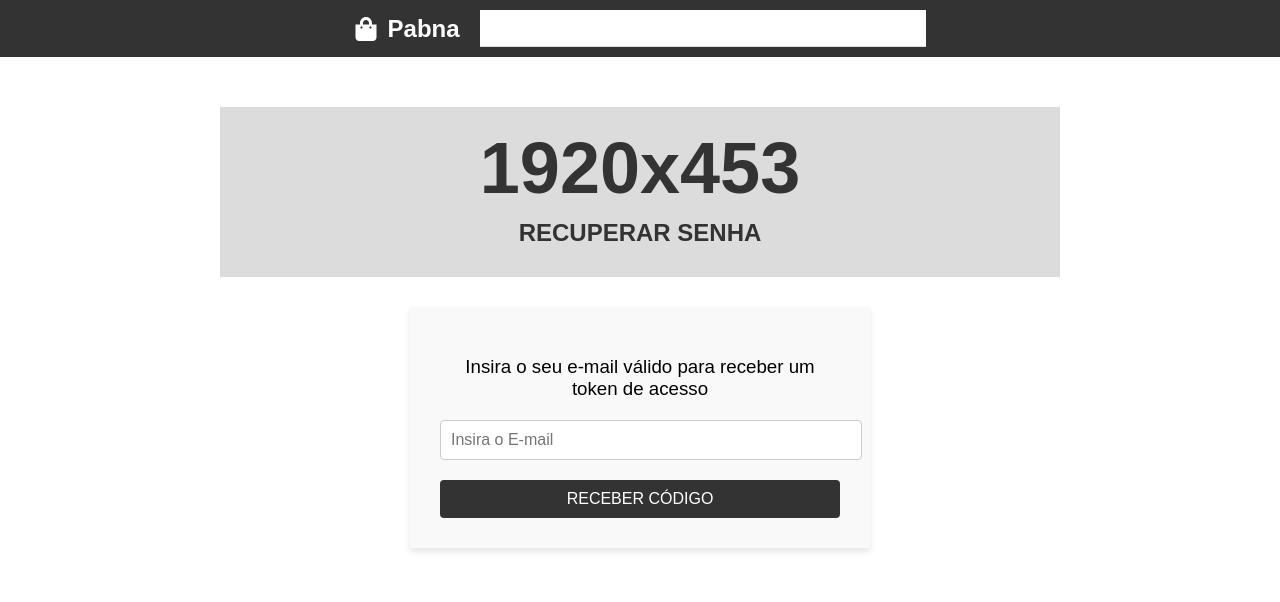
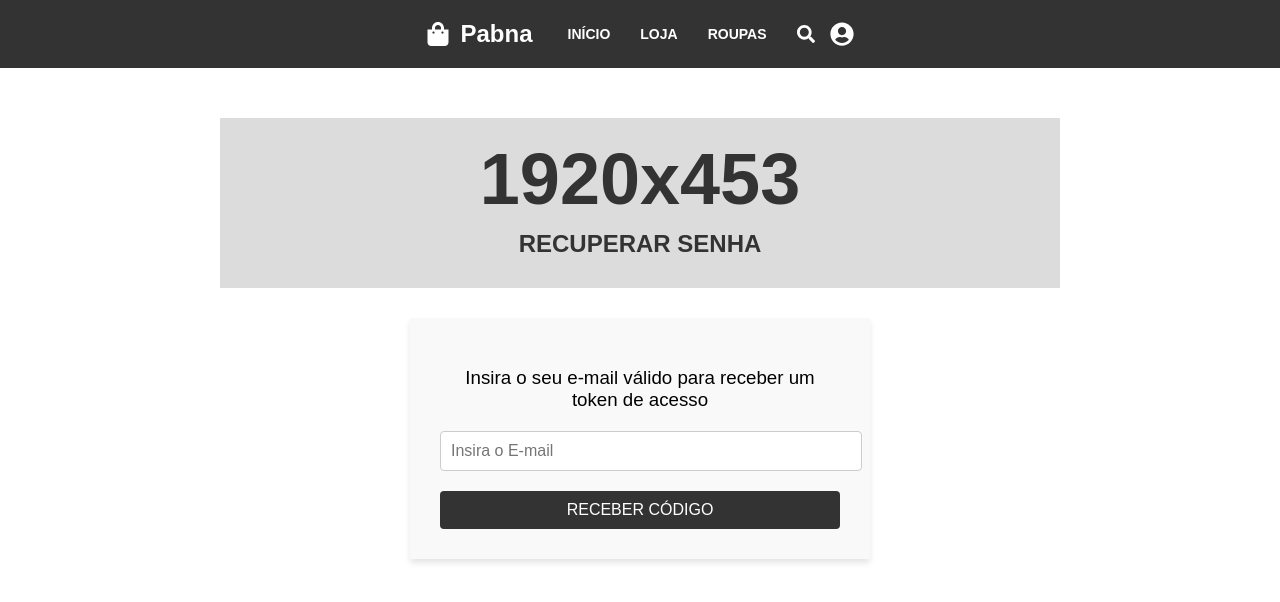
Before and after one commit to IvandersonDev/E-commerce-roupas, a React (Create React App) app in the folder e-commerce-roupas/: page /recuperar-senha in a window 1280 px wide. Shown: the top 602 px of the page. Built offline with nearby package versions, Linux system fonts and the light colour scheme.

Commit message:
Menu corrigido e API de login movida para "db"

```diff
--- a/e-commerce-roupas/src/api-tela-login/users/users.json
+++ /dev/null
@@ -1,6 +0,0 @@
-[
-  {
-    "email": "alex@gmail.com",
-    "password": "123"
-  }
-]
--- a/e-commerce-roupas/src/components/Login.js
+++ b/e-commerce-roupas/src/components/Login.js
@@ -1,9 +1,8 @@
 import React, { useState, useEffect } from "react";
 import { useNavigate } from "react-router-dom";
-import { FaShoppingBag, FaSearch, FaUserCircle } from "react-icons/fa";
 import axios from "axios";
-import { Link } from "react-router-dom";
 import { Helmet } from "react-helmet";
+import Menu from "../components/Menu";
 
 function Login() {
   const navigate = useNavigate();
@@ -68,20 +67,7 @@ function Login() {
           alignItems: "center",
         }}
       >
-        {/* Logo com ícone */}
-        <div style={{ display: "flex", alignItems: "center", marginRight: "20px" }}>
-          <FaShoppingBag style={{ fontSize: "24px", marginRight: "10px" }} />
-          <div style={{ fontSize: "24px", fontWeight: "bold" }}>Pabna</div>
-        </div>
-
-        {/* Menu */}
-        <nav style={{ display: "flex", alignItems: "center" }}>
-          <Link to="/" style={linkStyle}>INÍCIO</Link>
-          <a href="#loja" style={linkStyle}>LOJA</a>
-          <a href="#roupas" style={linkStyle}>ROUPAS</a>
-          <FaSearch style={{ fontSize: "18px", marginLeft: "15px", cursor: "pointer" }} />
-          <FaUserCircle style={{ fontSize: "24px", marginLeft: "15px", cursor: "pointer" }} />
-        </nav>
+        <Menu />
       </header>
 
       {/* Mensagem de resposta como pop-up */}
@@ -228,14 +214,6 @@ function Login() {
   );
 }
 
-const linkStyle = {
-  color: "#fff",
-  textDecoration: "none",
-  margin: "0 15px",
-  fontSize: "14px",
-  fontWeight: "bold",
-};
-
 const inputStyle = {
   width: "100%",
   padding: "10px",
--- a/e-commerce-roupas/src/components/Menu.js
+++ b/e-commerce-roupas/src/components/Menu.js
@@ -1,38 +1,24 @@
-import React from "react";
-import { Link } from "react-router-dom";
-import { FaSearch, FaUserCircle, FaShoppingBag } from "react-icons/fa"; // Adicionei a importação correta
-import '../css/Menu.css';  // Ajuste o caminho de acordo com a estrutura do seu projeto
+import React from 'react';
+import { Link } from 'react-router-dom';
+import { FaShoppingBag, FaSearch, FaUserCircle } from 'react-icons/fa';
+import '../css/Menu.css';
 
-const Menu = () => {
+function Menu() {
   return (
-    <nav style={{ display: "flex", alignItems: "center", justifyContent: "space-between", width: "100%" }}>
-      <div style={{ display: "flex", alignItems: "center" }}>
-        {/* Logo com ícone */}
-        <div style={{ display: "flex", alignItems: "center", marginRight: "20px" }}>
-          <FaShoppingBag style={{ fontSize: "24px", marginRight: "10px" }} />
-          <div style={{ fontSize: "24px", fontWeight: "bold" }}>Pabna</div>
-        </div>
-
-        {/* Links do Menu */}
-        <Link to="/" style={linkStyle}>INÍCIO</Link>
-        <a href="#loja" style={linkStyle}>LOJA</a>
-        <a href="#roupas" style={linkStyle}>ROUPAS</a>
+    <header className="menu-header">
+      <div className="menu-logo">
+        <FaShoppingBag className="menu-icon" />
+        <div className="menu-title">Pabna</div>
       </div>
-
-      {/* Ícones de Pesquisa e Usuário */}
-      <div style={{ display: "flex", alignItems: "center" }}>
-        <FaSearch style={{ fontSize: "18px", marginLeft: "15px", cursor: "pointer" }} />
-        <FaUserCircle style={{ fontSize: "24px", marginLeft: "15px", cursor: "pointer" }} />
-      </div>
-    </nav>
+      <nav className="menu-nav">
+        <Link to="/" className="menu-link">INÍCIO</Link>
+        <a href="#loja" className="menu-link">LOJA</a>
+        <a href="#roupas" className="menu-link">ROUPAS</a>
+        <FaSearch className="menu-search" />
+        <FaUserCircle className="menu-user" />
+      </nav>
+    </header>
   );
-};
-
-const linkStyle = {
-  textDecoration: "none",
-  color: "#000",
-  marginRight: "20px",
-  fontSize: "18px",
-};
+}
 
 export default Menu;
--- a/e-commerce-roupas/src/components/RecuperarSenha.js
+++ b/e-commerce-roupas/src/components/RecuperarSenha.js
@@ -1,7 +1,6 @@
 import React, { useState } from "react";
-import { FaShoppingBag } from "react-icons/fa";
-import { Link } from "react-router-dom";
 import { Helmet } from "react-helmet";
+import Menu from "../components/Menu";
 
 function RecuperarSenha() {
   const [email, setEmail] = useState("");
@@ -49,17 +48,8 @@ function RecuperarSenha() {
           alignItems: "center",
         }}
       >
-        <div style={{ display: "flex", alignItems: "center", marginRight: "20px" }}>
-          <FaShoppingBag style={{ fontSize: "24px", marginRight: "10px" }} />
-          <div style={{ fontSize: "24px", fontWeight: "bold" }}>Pabna</div>
-        </div>
-        <nav style={{ display: "flex" }}>
-          <Link to="/" style={linkStyle}>INÍCIO</Link>
-          <a href="#fornecedores" style={linkStyle}>FORNECEDORES</a>
-          <a href="#roupas" style={linkStyle}>ROUPAS</a>
-          <a href="#contato" style={linkStyle}>CONTATO</a>
-        </nav>
-      </header>
+        <Menu />
+        </header>
 
       {/* Mensagem de resposta como pop-up */}
       {(message || error) && (
--- a/e-commerce-roupas/src/components/Registro.js
+++ b/e-commerce-roupas/src/components/Registro.js
@@ -1,7 +1,7 @@
 import React, { useState } from "react";
 import { FaShoppingBag } from "react-icons/fa";
-import { Link } from "react-router-dom";
 import { Helmet } from "react-helmet";
+import Menu from "../components/Menu";
 
 
 function Registro() {
@@ -50,19 +50,7 @@ function Registro() {
           alignItems: "center",
         }}
       >
-        {/* Logo com ícone */}
-        <div style={{ display: "flex", alignItems: "center", marginRight: "20px" }}>
-          <FaShoppingBag style={{ fontSize: "24px", marginRight: "10px" }} />
-          <div style={{ fontSize: "24px", fontWeight: "bold" }}>Pabna</div>
-        </div>
-
-        {/* Menu */}
-        <nav style={{ display: "flex", alignItems: "center" }}>
-          <Link to="/" style={linkStyle}>INÍCIO</Link>
-          <a href="#fornecedores" style={linkStyle}>FORNECEDORES</a>
-          <a href="#roupas" style={linkStyle}>ROUPAS</a>
-          <a href="#contato" style={linkStyle}>CONTATO</a>
-        </nav>
+      <Menu />
       </header>
 
       {/* Mensagem de resposta como pop-up */}
--- a/e-commerce-roupas/src/css/Menu.css
+++ b/e-commerce-roupas/src/css/Menu.css
@@ -1,36 +1,49 @@
-/* src/components/Menu.css */
-
-nav {
+.menu-header {
+    background-color: #333;
+    color: #fff;
+    padding: 10px 20px;
     display: flex;
-    justify-content: space-between;
+    justify-content: center;
     align-items: center;
-    padding: 10px 20px;
-    background-color: #fff;
-    border-bottom: 1px solid #ddd;
   }
 
-  nav a {
-    text-decoration: none;
-    color: #000;
+  .menu-logo {
+    display: flex;
+    align-items: center;
     margin-right: 20px;
-    font-size: 18px;
   }
 
-  nav a:hover {
-    color: #007BFF; /* Cor ao passar o mouse */
+  .menu-icon {
+    font-size: 24px;
+    margin-right: 10px;
   }
 
-  nav .logo {
+  .menu-title {
+    font-size: 24px;
+    font-weight: bold;
+  }
+
+  .menu-nav {
     display: flex;
     align-items: center;
   }
 
-  nav .logo .icon {
-    font-size: 24px;
-    margin-right: 10px;
+  .menu-link {
+    color: #fff;
+    text-decoration: none;
+    margin: 0 15px;
+    font-size: 14px;
+    font-weight: bold;
   }
 
-  nav .icons {
-    display: flex;
-    align-items: center;
+  .menu-search {
+    font-size: 18px;
+    margin-left: 15px;
+    cursor: pointer;
   }
+
+  .menu-user {
+    font-size: 24px;
+    margin-left: 15px;
+    cursor: pointer;
+  }
```
Also changed, not shown: e-commerce-roupas/src/db/api-tela-login/server-tela-login.js (renamed from e-commerce-roupas/src/api-tela-login/server-tela-login.js, +0 -9 lines), 1 other file (tests, documents, lock files or other folders).
